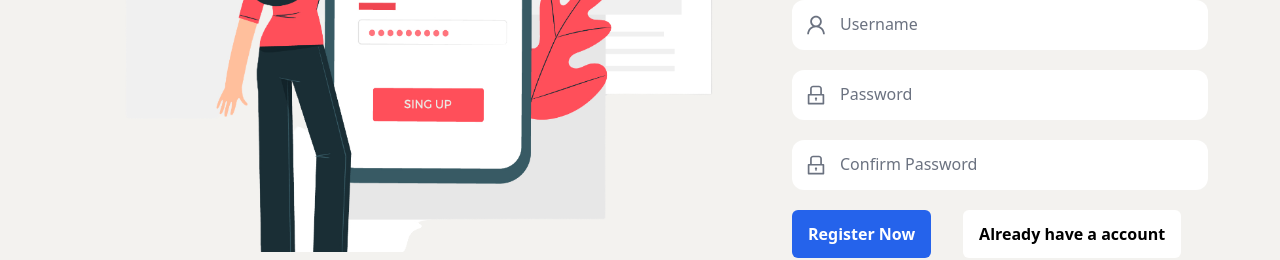
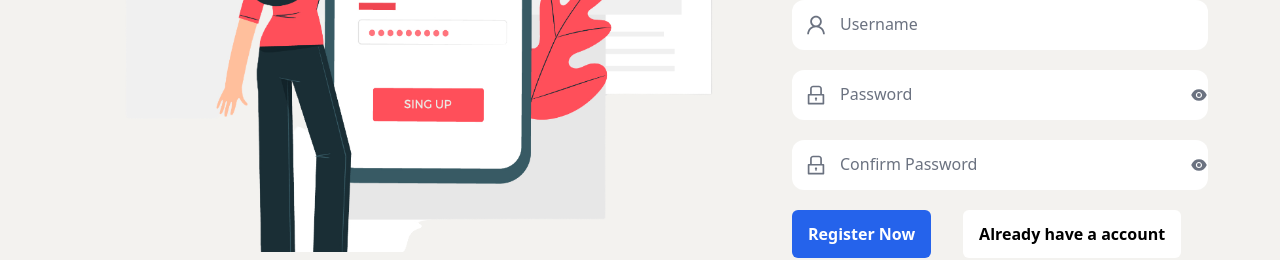
Before and after one commit to deepdarshan21/college-space, a Next.js app: page /auth/register in a window 1280 px wide. Shown: the part 478-738 px from the top of the page. Built offline with nearby package versions, Linux system fonts and the light colour scheme.

Commit message:
feat: show password and password validation
Signed-off-by: Deepdarshan <deepdarshan21@gmail.com>

```diff
--- a/components/AuthInput.tsx
+++ b/components/AuthInput.tsx
@@ -1,16 +1,33 @@
+import { useState } from "react";
+import { AiFillEye, AiFillEyeInvisible } from "react-icons/ai";
+
 type AuthInputProps = {
     icon?: JSX.Element;
+    showPassword?: boolean;
     label: String;
     type?: String | any;
     name: String | any;
     isRequired?: Boolean | any;
     value?: String | any;
     onChange: any;
+    otherProps?: any;
 };
 
 export const AuthInput = (props: AuthInputProps) => {
     const handleChange = (event: any, ...args: any) => {
         props.onChange(event, ...args);
+    };
+
+    const [showPassword, setShowPassword] = useState(false);
+    const [type, setType] = useState(props.type);
+
+    const handleShowPassword = (evt: any, ...args: any) => {
+        setShowPassword(!showPassword);
+        if (showPassword) {
+            setType("password");
+        } else {
+            setType("text");
+        }
     };
 
     return (
@@ -20,8 +37,16 @@ export const AuthInput = (props: AuthInputProps) => {
                     {props.icon}
                 </div>
             )}
+            {props.showPassword && (
+                <div
+                    className="flex absolute inset-y-0 right-0 text-gray-500 items-center pl-3 pointer-events-auto"
+                    onClick={handleShowPassword}
+                >
+                    {showPassword ? <AiFillEyeInvisible size={18} /> : <AiFillEye size={18} />}
+                </div>
+            )}
             <input
-                type={props.type}
+                type={type}
                 name={props.name}
                 id={props.name}
                 className="bg-transparent text-gray-900 text-sm rounded-lg  block w-full pl-12 py-2.5 pt-5 border-gray-300 appearance-none focus:outline-none focus:ring-0 peer"
@@ -29,6 +54,7 @@ export const AuthInput = (props: AuthInputProps) => {
                 required={props.isRequired}
                 value={props.value}
                 onChange={handleChange}
+                {...props.otherProps}
             />
             <label
                 htmlFor={props.name}
--- a/containers/Login.tsx
+++ b/containers/Login.tsx
@@ -163,6 +163,7 @@ export const Login: React.FC<{}> = () => {
                                         name="password"
                                         isRequired
                                         value={loginInput.password}
+                                        showPassword
                                         onChange={handleInputChange}
                                     />
                                     <div className="flex flex-wrap gap-8">
--- a/containers/Register.tsx
+++ b/containers/Register.tsx
@@ -4,6 +4,7 @@ import Image from "next/image";
 import { useRouter } from "next/router";
 import axios from "axios";
 import Cookies from "js-cookie";
+import PasswordChecklist from "react-password-checklist";
 
 import { AiOutlineMail, AiOutlineUser, AiOutlineLock } from "react-icons/ai";
 import { AuthInput } from "@/components/AuthInput";
@@ -17,12 +18,12 @@ export const Register: React.FC<{}> = () => {
     }, [router]);
 
     const [registerInput, setRegisterInput] = useState<{
-        name: String;
-        surname: String;
+        name: string;
+        surname: string;
         email: string;
         username: string;
         password: string;
-        confirmPassword: String;
+        confirmPassword: string;
     }>({
         name: "",
         surname: "",
@@ -153,7 +154,26 @@ export const Register: React.FC<{}> = () => {
                                         isRequired
                                         value={registerInput.password}
                                         onChange={handleInputChange}
+                                        showPassword
+                                        otherProps={{
+                                            pattern:
+                                                "(?=.*[a-z])(?=.*[A-Z])(?=.*[0-9])(?=.*[!@#$%^&*_=+-]).{8,}",
+                                        }}
                                     />
+                                    {registerInput.password && <span className="[&>*>*]:px-6">
+                                        <PasswordChecklist
+                                            rules={[
+                                                "minLength",
+                                                "specialChar",
+                                                "number",
+                                                "capital",
+                                            ]}
+                                            minLength={8}
+                                            value={registerInput.password}
+                                            // valueAgain={passwordAgain}
+                                            onChange={(isValid) => {}}
+                                        />
+                                    </span>}
                                     <AuthInput
                                         icon={<AiOutlineLock size={24} />}
                                         label="Confirm Password"
@@ -161,8 +181,17 @@ export const Register: React.FC<{}> = () => {
                                         name="confirmPassword"
                                         isRequired
                                         value={registerInput.confirmPassword}
+                                        showPassword
                                         onChange={handleInputChange}
                                     />
+                                    {registerInput.confirmPassword && <span className="[&>*>*]:px-6">
+                                        <PasswordChecklist
+                                            rules={["match"]}
+                                            value={registerInput.confirmPassword}
+                                            valueAgain={registerInput.password}
+                                            onChange={(isValid) => {}}
+                                        />
+                                    </span>}
                                     <div className="flex flex-wrap gap-8">
                                         <button
                                             type="submit"
--- a/package.json
+++ b/package.json
@@ -20,6 +20,7 @@
     "react": "18.2.0",
     "react-dom": "18.2.0",
     "react-icons": "^4.4.0",
+    "react-password-checklist": "^1.4.3",
     "react-timeago": "^7.1.0"
   },
   "devDependencies": {
```
Also changed, not shown: 1 other file (tests, documents, lock files or other folders).
